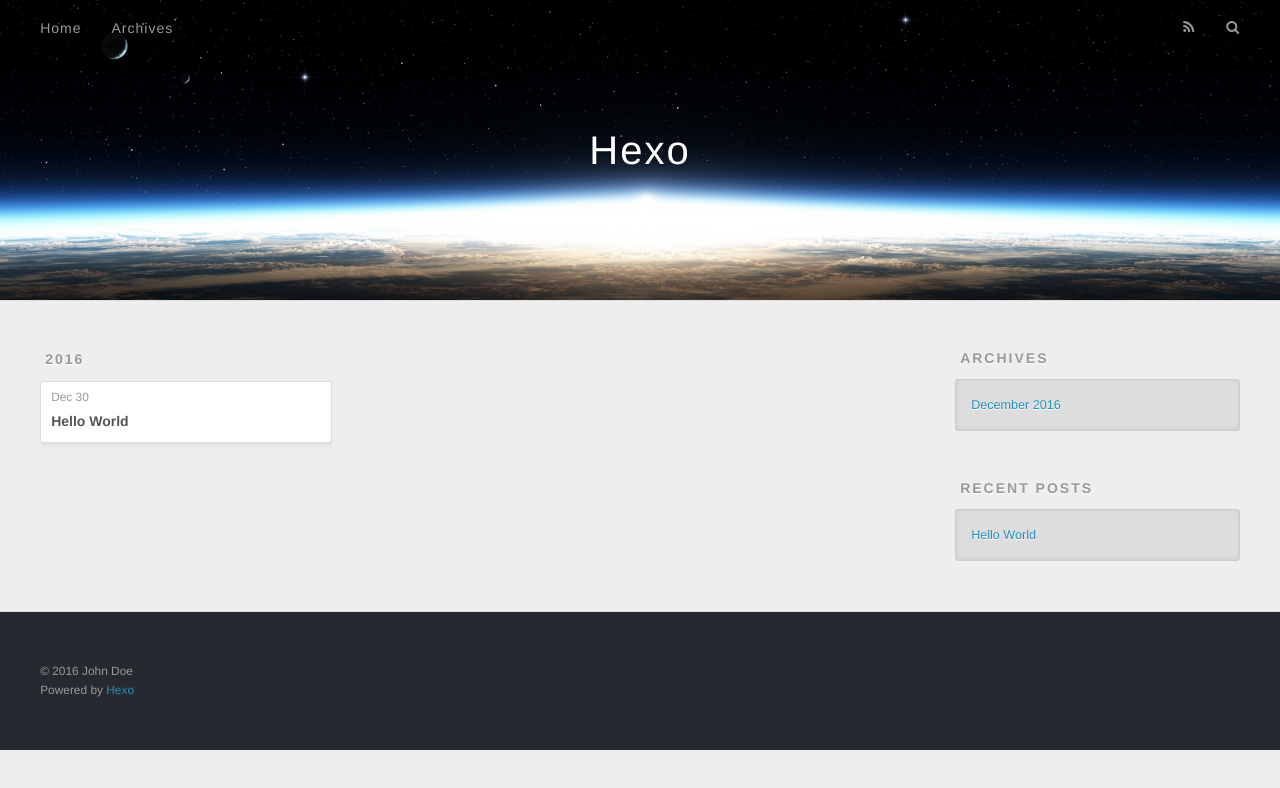
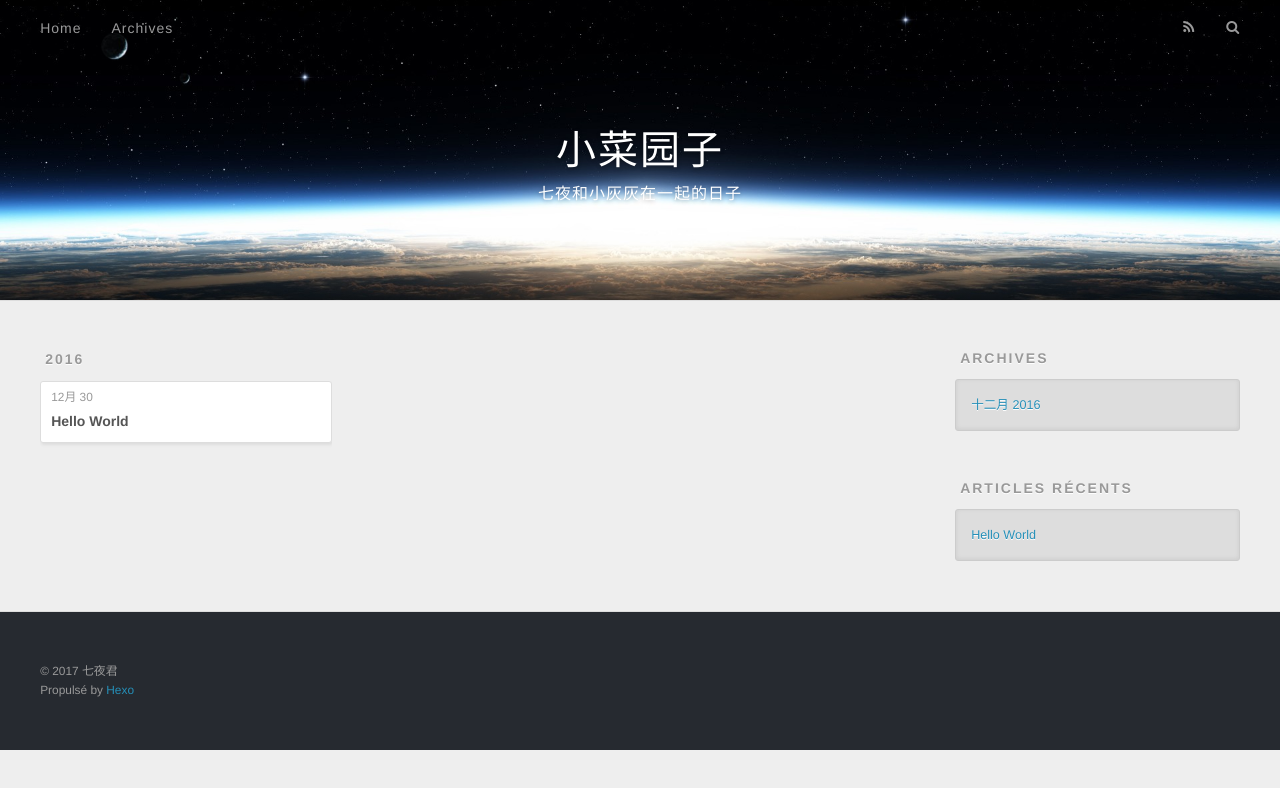
Before and after one commit to BigBigSeven/BigBigSeven.github.io, a plain HTML site: page archives/2016/12/index.html in a window 1280 px wide. Drawn offline with nearby package versions, Linux system fonts and the light colour scheme.

Commit message:
Site updated: 2017-02-19 15:30:42

```diff
--- a/archives/2016/12/index.html
+++ b/archives/2016/12/index.html
@@ -3,16 +3,19 @@
 <head>
   <meta charset="utf-8">
 
-  <title>Archives: 2016/12 | Hexo</title>
+  <title>Archives: 2016/12 | 小菜园子</title>
   <meta name="viewport" content="width=device-width, initial-scale=1, maximum-scale=1">
-  <meta property="og:type" content="website">
-<meta property="og:title" content="Hexo">
-<meta property="og:url" content="http://yoursite.com/archives/2016/12/index.html">
-<meta property="og:site_name" content="Hexo">
+  <meta name="description" content="鲲之大，不知其几千里也。">
+<meta property="og:type" content="website">
+<meta property="og:title" content="小菜园子">
+<meta property="og:url" content="http://qplovezh.cn/archives/2016/12/index.html">
+<meta property="og:site_name" content="小菜园子">
+<meta property="og:description" content="鲲之大，不知其几千里也。">
 <meta name="twitter:card" content="summary">
-<meta name="twitter:title" content="Hexo">
+<meta name="twitter:title" content="小菜园子">
+<meta name="twitter:description" content="鲲之大，不知其几千里也。">
 
-    <link rel="alternate" href="/atom.xml" title="Hexo" type="application/atom+xml">
+    <link rel="alternate" href="/atom.xml" title="小菜园子" type="application/atom+xml">
 
 
     <link rel="icon" href="/favicon.png">
@@ -33,8 +36,12 @@
   <div id="header-outer" class="outer">
     <div id="header-title" class="inner">
       <h1 id="logo-wrap">
-        <a href="/" id="logo">Hexo</a>
+        <a href="/" id="logo">小菜园子</a>
       </h1>
+
+        <h2 id="subtitle-wrap">
+          <a href="/" id="subtitle">七夜和小灰灰在一起的日子</a>
+        </h2>
 
     </div>
     <div id="header-inner" class="inner">
@@ -48,12 +55,12 @@
       </nav>
       <nav id="sub-nav">
 
-          <a id="nav-rss-link" class="nav-icon" href="/atom.xml" title="RSS Feed"></a>
+          <a id="nav-rss-link" class="nav-icon" href="/atom.xml" title="Flux RSS"></a>
 
-        <a id="nav-search-btn" class="nav-icon" title="Search"></a>
+        <a id="nav-search-btn" class="nav-icon" title="Rechercher"></a>
       </nav>
       <div id="search-form-wrap">
-        <form action="//google.com/search" method="get" accept-charset="UTF-8" class="search-form"><input type="search" name="q" results="0" class="search-form-input" placeholder="Search"><button type="submit" class="search-form-submit">&#xF002;</button><input type="hidden" name="sitesearch" value="http://yoursite.com"></form>
+        <form action="//google.com/search" method="get" accept-charset="UTF-8" class="search-form"><input type="search" name="q" results="0" class="search-form-input" placeholder="Search"><button type="submit" class="search-form-submit">&#xF002;</button><input type="hidden" name="sitesearch" value="http://qplovezh.cn"></form>
       </div>
     </div>
   </div>
@@ -76,7 +83,7 @@
   <div class="archive-article-inner">
     <header class="archive-article-header">
       <a href="/2016/12/30/hello-world/" class="archive-article-date">
-  <time datetime="2016-12-30T09:10:52.983Z" itemprop="datePublished">Dec 30</time>
+  <time datetime="2016-12-30T09:10:52.983Z" itemprop="datePublished">12月 30</time>
 </a>
 
 
@@ -109,7 +116,7 @@
   <div class="widget-wrap">
     <h3 class="widget-title">Archives</h3>
     <div class="widget">
-      <ul class="archive-list"><li class="archive-list-item"><a class="archive-list-link" href="/archives/2016/12/">December 2016</a></li></ul>
+      <ul class="archive-list"><li class="archive-list-item"><a class="archive-list-link" href="/archives/2016/12/">十二月 2016</a></li></ul>
     </div>
   </div>
 
@@ -117,7 +124,7 @@
 
 
   <div class="widget-wrap">
-    <h3 class="widget-title">Recent Posts</h3>
+    <h3 class="widget-title">Articles récents</h3>
     <div class="widget">
       <ul>
 
@@ -137,8 +144,8 @@
 
   <div class="outer">
     <div id="footer-info" class="inner">
-      &copy; 2016 John Doe<br>
-      Powered by <a href="http://hexo.io/" target="_blank">Hexo</a>
+      &copy; 2017 七夜君<br>
+      Propulsé by <a href="http://hexo.io/" target="_blank">Hexo</a>
     </div>
   </div>
 </footer>
```
Also changed, not shown: 2016/12/30/hello-world/index.html (+17 -13 lines), archives/2016/index.html (+23 -16 lines), archives/index.html (+23 -16 lines), index.html (+23 -16 lines).
